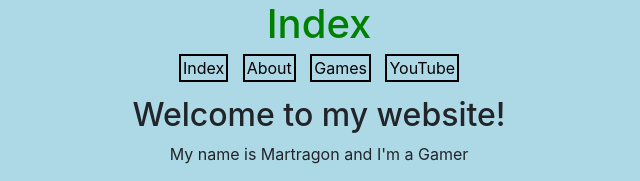
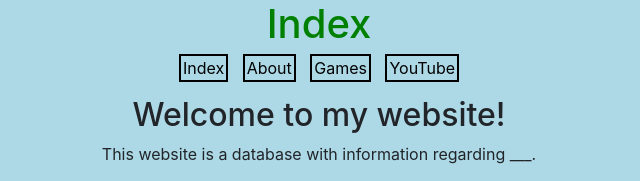
Before and after one commit to Martragon/martin-you-portfolio, a plain HTML site: page index.html in a window 1280 px wide. Shown: the top 181 px of the page, without its empty margins (321-961 px from the left). Drawn offline with nearby package versions, Linux system fonts and the light colour scheme.

Commit message:
Update index.html

```diff
--- a/index.html
+++ b/index.html
@@ -18,7 +18,7 @@
         </div>
         <p></p>
         <h2>Welcome to my website!</h2>
-        <p>My name is Martragon and I'm a Gamer</p>
+        <p>This website is a database with information regarding ___.</p>
         <p>
         <img src="Podium 2.png" width="600" height="350" alt="Altar Podium">
         </p>
```
